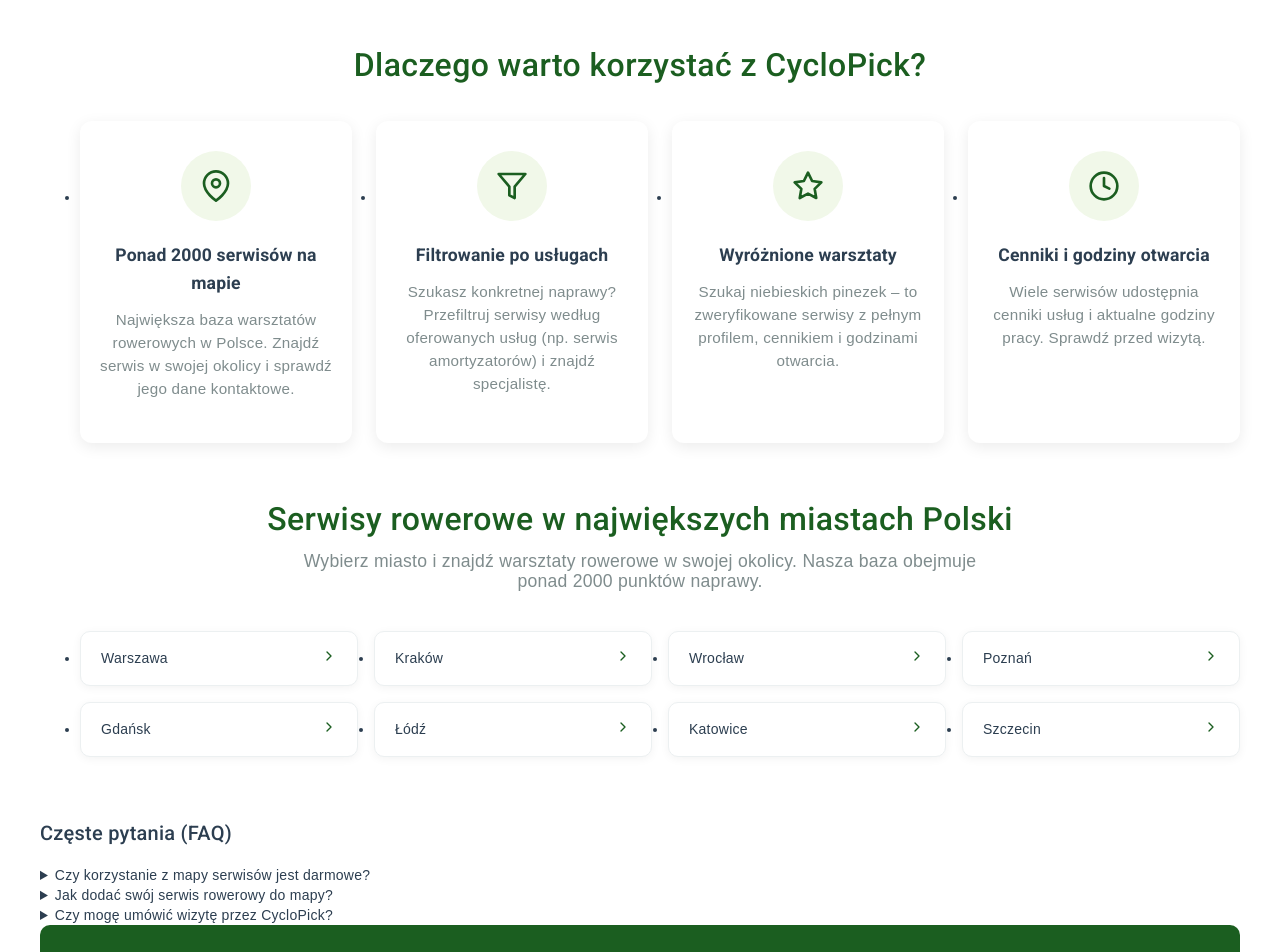
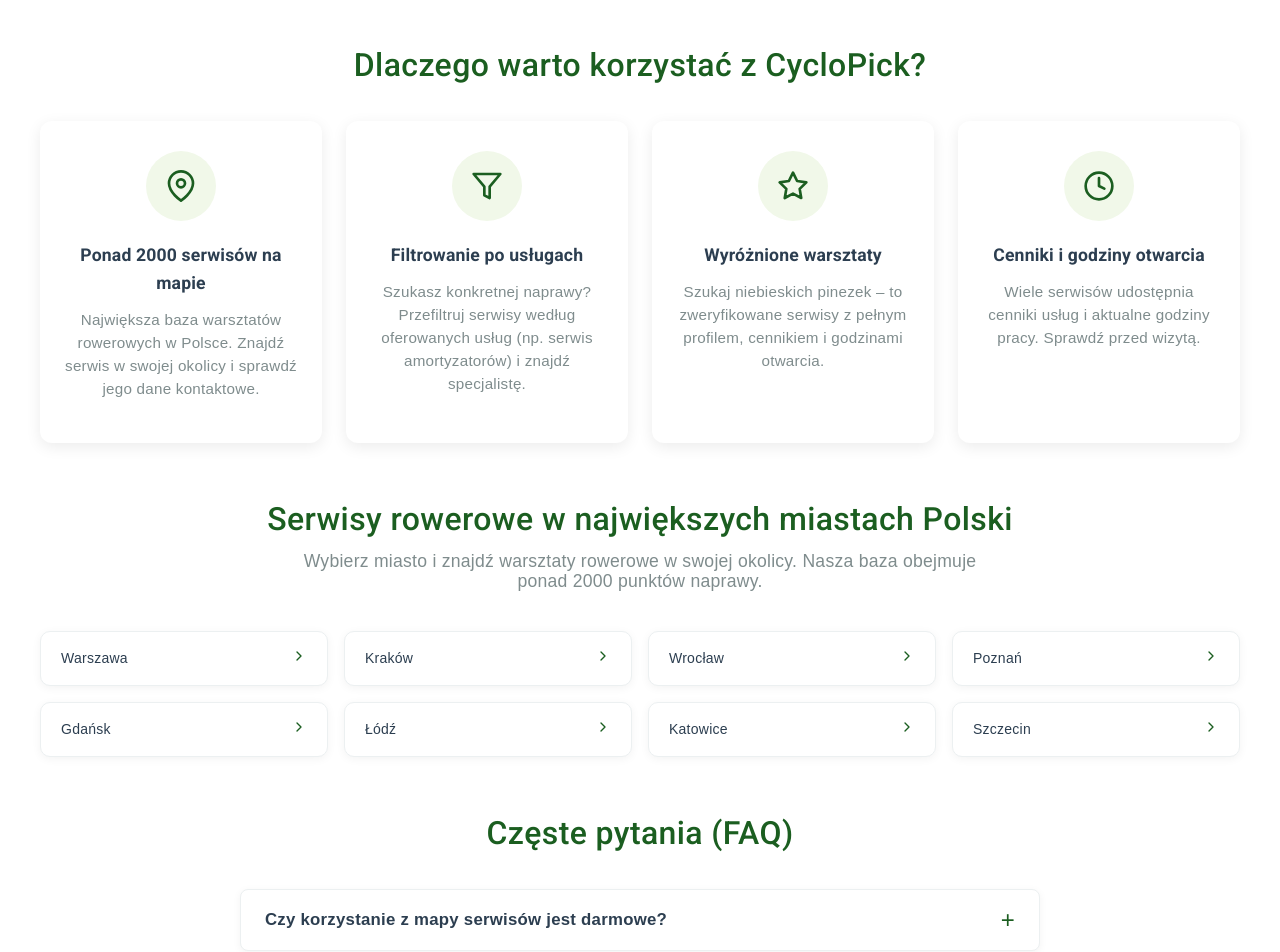
Before and after one commit to mimik91/SamaRamaFront, an Angular app: page / in a window 1280 px wide. Shown: the part 520-1472 px from the top of the page. Built offline with nearby package versions, Linux system fonts and the light colour scheme.

Commit message:
improve css for landing page

```diff
--- a/src/app/pages/landing-page/landing-page.component.css
+++ b/src/app/pages/landing-page/landing-page.component.css
@@ -6,7 +6,9 @@
   font-family: 'Arial', sans-serif;
 }
 
-/* Hero Section */
+/* =========================================
+   Hero Section
+   ========================================= */
 .landing-hero {
   margin-bottom: 60px;
   padding: 40px;
@@ -35,7 +37,7 @@
 
 .hero-image {
   max-width: 280px;
-  height: auto;
+  height: auto; /* Ważne przy atrybutach width/height w HTML */
   border-radius: 8px;
   transition: transform 0.3s ease;
 }
@@ -110,7 +112,9 @@
   box-shadow: 0 5px 15px var(--color-black-alpha-10);
 }
 
-/* Features Section */
+/* =========================================
+   Features Section
+   ========================================= */
 .features-section {
   margin-bottom: 60px;
   text-align: center;
@@ -122,10 +126,14 @@
   margin-bottom: 40px;
 }
 
+/* Zmiana: Reset stylów listy dla UL */
 .features-grid {
   display: grid;
   grid-template-columns: repeat(4, 1fr);
   gap: 24px;
+  list-style: none;
+  padding: 0;
+  margin: 0;
 }
 
 .feature-card {
@@ -172,7 +180,9 @@
   line-height: 1.5;
 }
 
-/* Cities Section */
+/* =========================================
+   Cities Section
+   ========================================= */
 .cities-section {
   margin-bottom: 60px;
   text-align: center;
@@ -193,10 +203,14 @@
   margin-right: auto;
 }
 
+/* Zmiana: Reset stylów listy dla UL */
 .cities-grid {
   display: grid;
   grid-template-columns: repeat(4, 1fr);
   gap: 16px;
+  list-style: none;
+  padding: 0;
+  margin: 0;
 }
 
 .city-card {
@@ -230,7 +244,89 @@
   transition: color 0.3s ease;
 }
 
-/* CTA Section */
+/* =========================================
+   NEW: FAQ Section (Dla AIO/SEO)
+   ========================================= */
+.faq-section {
+  margin-bottom: 60px;
+  text-align: center;
+}
+
+.faq-section h2 {
+  font-size: 2rem;
+  color: var(--color-primary);
+  margin-bottom: 40px;
+}
+
+.faq-container {
+  max-width: 800px;
+  margin: 0 auto;
+  display: flex;
+  flex-direction: column;
+  gap: 16px;
+  text-align: left;
+}
+
+.faq-item {
+  background-color: var(--color-white);
+  border-radius: 8px;
+  box-shadow: 0 2px 8px var(--color-black-alpha-05);
+  overflow: hidden;
+  transition: all 0.3s ease;
+  border: 1px solid var(--color-gray-200, #e2e8f0);
+}
+
+.faq-item[open] {
+  box-shadow: 0 4px 12px var(--color-black-alpha-10);
+}
+
+.faq-question {
+  padding: 18px 24px;
+  font-weight: 600;
+  font-size: 1.05rem;
+  color: var(--text-primary);
+  cursor: pointer;
+  list-style: none; /* Ukrywa domyślny trójkąt */
+  position: relative;
+  display: flex;
+  justify-content: space-between;
+  align-items: center;
+}
+
+/* Ukrywanie domyślnego markera w Chrome/Safari */
+.faq-question::-webkit-details-marker {
+  display: none;
+}
+
+/* Własny marker +/- */
+.faq-question::after {
+  content: '+';
+  font-size: 1.5rem;
+  font-weight: 400;
+  color: var(--color-primary);
+  line-height: 1;
+}
+
+.faq-item[open] .faq-question::after {
+  content: '\2212'; /* Minus sign */
+}
+
+.faq-answer {
+  padding: 0 24px 24px 24px;
+  color: var(--text-muted);
+  line-height: 1.6;
+  margin: 0;
+  border-top: 1px solid transparent;
+}
+
+.faq-item[open] .faq-answer {
+  /* Opcjonalnie delikatna linia oddzielająca */
+  /* border-top-color: var(--color-gray-100, #f1f5f9); */
+}
+
+/* =========================================
+   CTA Section
+   ========================================= */
 .cta-section {
   margin-bottom: 60px;
   background-color: var(--color-primary);
@@ -281,7 +377,9 @@
   color: var(--color-primary);
 }
 
-/* How It Works Section */
+/* =========================================
+   How It Works Section
+   ========================================= */
 .how-it-works-section {
   margin-bottom: 60px;
   padding: 50px 40px;
@@ -296,11 +394,16 @@
   color: var(--color-primary);
 }
 
+/* Zmiana: Reset stylów listy dla OL */
 .steps-container {
   display: grid;
   grid-template-columns: repeat(4, 1fr);
   gap: 24px;
   margin-bottom: 40px;
+  list-style: none;
+  padding: 0;
+  margin: 0 0 40px 0;
+  counter-reset: step-counter; /* Opcjonalnie, jeśli używamy CSS counters, ale tu mamy .step-number w HTML */
 }
 
 .step-card {
@@ -350,7 +453,9 @@
   text-align: center;
 }
 
-/* Contact Section */
+/* =========================================
+   Contact Section
+   ========================================= */
 .contact-section {
   margin-bottom: 40px;
   padding: 40px;
@@ -366,6 +471,7 @@
   color: var(--color-primary);
 }
 
+/* Zmiana: Usunięcie italików z tagu address */
 .contact-info-container {
   display: flex;
   justify-content: center;
@@ -377,6 +483,7 @@
   padding: 25px;
   border-radius: 10px;
   box-shadow: 0 4px 10px var(--color-black-alpha-05);
+  font-style: normal;
 }
 
 .contact-info-item {
@@ -427,15 +534,15 @@
 }
 
 .email-icon a {
-  background-color: var(--color-danger-crimson);
+  background-color: var(--color-danger-crimson, #dc2626);
 }
 
 .phone-icon a {
-  background-color: var(--color-success-call);
+  background-color: var(--color-success-call, #16a34a);
 }
 
 .facebook-icon a {
-  background-color: var(--color-facebook);
+  background-color: var(--color-facebook, #1877F2);
 }
 
 .contact-text {
@@ -445,7 +552,14 @@
   user-select: all;
 }
 
-/* SEO Footer */
+.contact-text a {
+    color: inherit;
+    text-decoration: none;
+}
+
+/* =========================================
+   SEO Footer
+   ========================================= */
 .seo-footer {
   margin-top: 40px;
   padding: 40px 0;
@@ -494,7 +608,9 @@
   text-decoration: underline;
 }
 
-/* Responsive Styles */
+/* =========================================
+   Responsive Styles
+   ========================================= */
 @media (max-width: 1024px) {
   .features-grid {
     grid-template-columns: repeat(2, 1fr);
```
